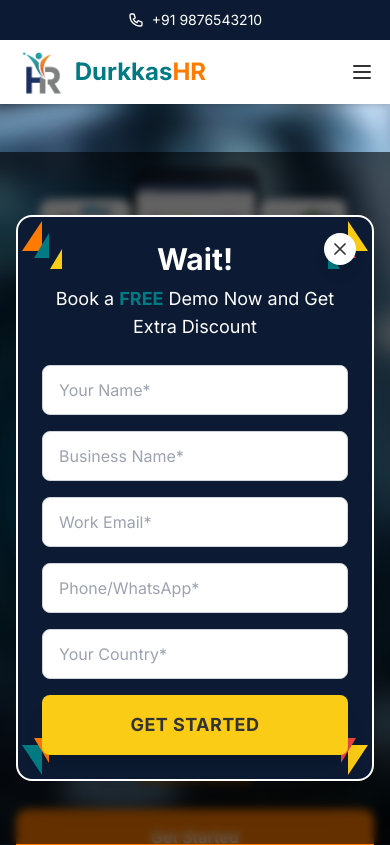
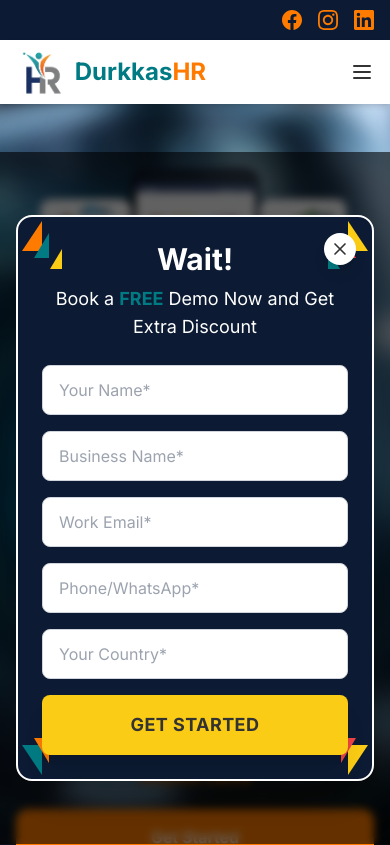
Before and after one commit to DkitSystem10/HR_Demo, a React (Vite) app: page / in a window 390 px wide. Shown: the top 845 px of the page. Built offline with nearby package versions, Linux system fonts and the light colour scheme.

Commit message:
Add social media icons to topbar on mobile view

```diff
--- a/src/components/Topbar.jsx
+++ b/src/components/Topbar.jsx
@@ -2,8 +2,66 @@
 
 const Topbar = () => {
   return (
+    <>
+      {/* Mobile: Only Social Icons */}
       <div
-      className="bg-navy-blue text-white px-4 md:px-8 fixed top-0 left-0 right-0 z-[60] h-10 flex items-center"
+        className="flex md:hidden bg-navy-blue text-white px-4 fixed top-0 left-0 right-0 z-[60] h-10 items-center justify-end"
+        style={{
+          height: '2.5rem',
+          minHeight: '2.5rem',
+          transform: 'scale(1)',
+          transformOrigin: 'top left'
+        }}
+      >
+        <div className="flex items-center gap-4">
+          <a
+            href="#"
+            className="text-accent-orange hover:text-accent-orange/80 transition-colors"
+            aria-label="Facebook"
+          >
+            <svg
+              xmlns="http://www.w3.org/2000/svg"
+              className="h-5 w-5"
+              fill="currentColor"
+              viewBox="0 0 24 24"
+            >
+              <path d="M24 12.073c0-6.627-5.373-12-12-12s-12 5.373-12 12c0 5.99 4.388 10.954 10.125 11.854v-8.385H7.078v-3.47h3.047V9.43c0-3.007 1.792-4.669 4.533-4.669 1.312 0 2.686.235 2.686.235v2.953H15.83c-1.491 0-1.956.925-1.956 1.874v2.25h3.328l-.532 3.47h-2.796v8.385C19.612 23.027 24 18.062 24 12.073z"/>
+            </svg>
+          </a>
+          <a
+            href="#"
+            className="text-accent-orange hover:text-accent-orange/80 transition-colors"
+            aria-label="Instagram"
+          >
+            <svg
+              xmlns="http://www.w3.org/2000/svg"
+              className="h-5 w-5"
+              fill="currentColor"
+              viewBox="0 0 24 24"
+            >
+              <path d="M12 2.163c3.204 0 3.584.012 4.85.07 3.252.148 4.771 1.691 4.919 4.919.058 1.265.069 1.645.069 4.849 0 3.205-.012 3.584-.069 4.849-.149 3.225-1.664 4.771-4.919 4.919-1.266.058-1.644.07-4.85.07-3.204 0-3.584-.012-4.849-.07-3.26-.149-4.771-1.699-4.919-4.92-.058-1.265-.07-1.644-.07-4.849 0-3.204.013-3.583.07-4.849.149-3.227 1.664-4.771 4.919-4.919 1.266-.057 1.645-.069 4.849-.069zm0-2.163c-3.259 0-3.667.014-4.947.072-4.358.2-6.78 2.618-6.98 6.98-.059 1.281-.073 1.689-.073 4.948 0 3.259.014 3.668.072 4.948.2 4.358 2.618 6.78 6.98 6.98 1.281.058 1.689.072 4.948.072 3.259 0 3.668-.014 4.948-.072 4.354-.2 6.782-2.618 6.979-6.98.059-1.28.073-1.689.073-4.948 0-3.259-.014-3.667-.072-4.947-.196-4.354-2.617-6.78-6.979-6.98-1.281-.059-1.69-.073-4.949-.073zm0 5.838c-3.403 0-6.162 2.759-6.162 6.162s2.759 6.163 6.162 6.163 6.162-2.759 6.162-6.163c0-3.403-2.759-6.162-6.162-6.162zm0 10.162c-2.209 0-4-1.79-4-4 0-2.209 1.791-4 4-4s4 1.791 4 4c0 2.21-1.791 4-4 4zm6.406-11.845c-.796 0-1.441.645-1.441 1.44s.645 1.44 1.441 1.44c.795 0 1.439-.645 1.439-1.44s-.644-1.44-1.439-1.44z"/>
+            </svg>
+          </a>
+          <a
+            href="#"
+            className="text-accent-orange hover:text-accent-orange/80 transition-colors"
+            aria-label="LinkedIn"
+          >
+            <svg
+              xmlns="http://www.w3.org/2000/svg"
+              className="h-5 w-5"
+              fill="currentColor"
+              viewBox="0 0 24 24"
+            >
+              <path d="M20.447 20.452h-3.554v-5.569c0-1.328-.027-3.037-1.852-3.037-1.853 0-2.136 1.445-2.136 2.939v5.667H9.351V9h3.414v1.561h.046c.477-.9 1.637-1.85 3.37-1.85 3.601 0 4.267 2.37 4.267 5.455v6.286zM5.337 7.433c-1.144 0-2.063-.926-2.063-2.065 0-1.138.92-2.063 2.063-2.063 1.14 0 2.064.925 2.064 2.063 0 1.139-.925 2.065-2.064 2.065zm1.782 13.019H3.555V9h3.564v11.452zM22.225 0H1.771C.792 0 0 .774 0 1.729v20.542C0 23.227.792 24 1.771 24h20.451C23.2 24 24 23.227 24 22.271V1.729C24 .774 23.2 0 22.222 0h.003z"/>
+            </svg>
+          </a>
+        </div>
+      </div>
+
+      {/* Desktop: Full Topbar with Contact Info and Social Icons */}
+      <div
+        className="hidden md:flex bg-navy-blue text-white px-4 md:px-8 fixed top-0 left-0 right-0 z-[60] h-10 items-center"
         style={{
           height: '2.5rem',
           minHeight: '2.5rem',
@@ -103,6 +161,7 @@
           </div>
         </div>
       </div>
+    </>
   )
 }
 
```
Lines whose indentation alone changed are shown as unchanged.
